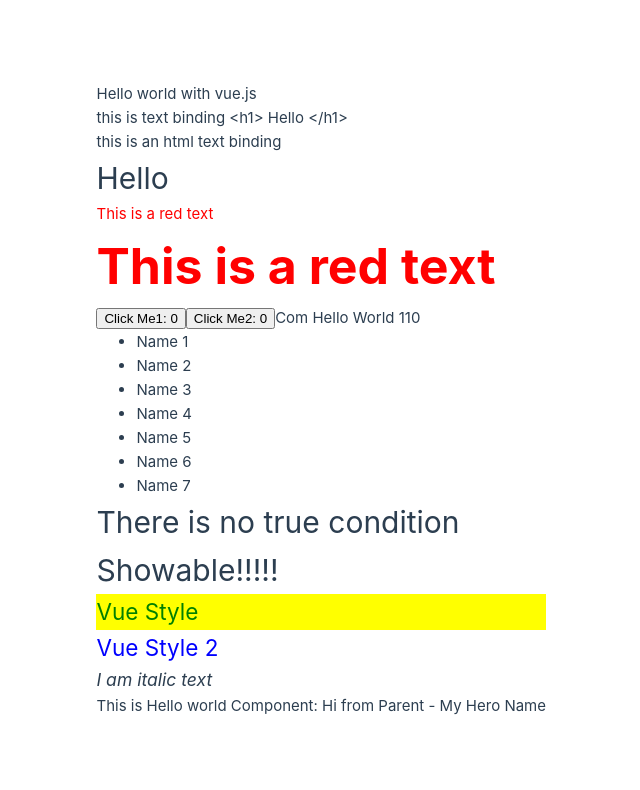
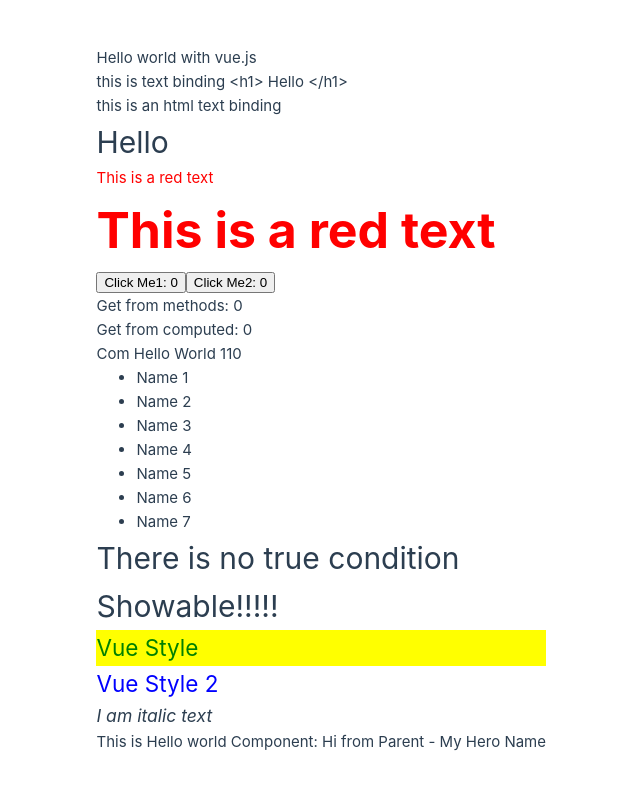
Before and after one commit to hiwafa/vue-project, a Vue app: page / in a window 1280 px wide. Shown: the top 790 px of the page, without its empty margins (94-734 px from the left). Built offline with nearby package versions, Linux system fonts and the light colour scheme.

Commit message:
computed worked

```diff
--- a/src/App.vue
+++ b/src/App.vue
@@ -20,6 +20,15 @@ export default {
     increment(){
       this.counter++;
     },
+
+    getMethodCounter(){
+      return this.counter
+    }
+  },
+  computed: {
+    getComputedCounter(){
+      return this.counter;
+    }
   }
 }
 
@@ -37,6 +46,8 @@ export default {
 
   <button v-on:click="increment">Click Me1: {{counter}}</button>
   <button @click="increment">Click Me2: {{counter}}</button>
+  <p>Get from methods: {{getMethodCounter()}}</p>
+  <p>Get from computed: {{getComputedCounter}}</p>
 
   <HelloWorld msg="Hi from Parent" :hero-name="heroName"/>
 
```
